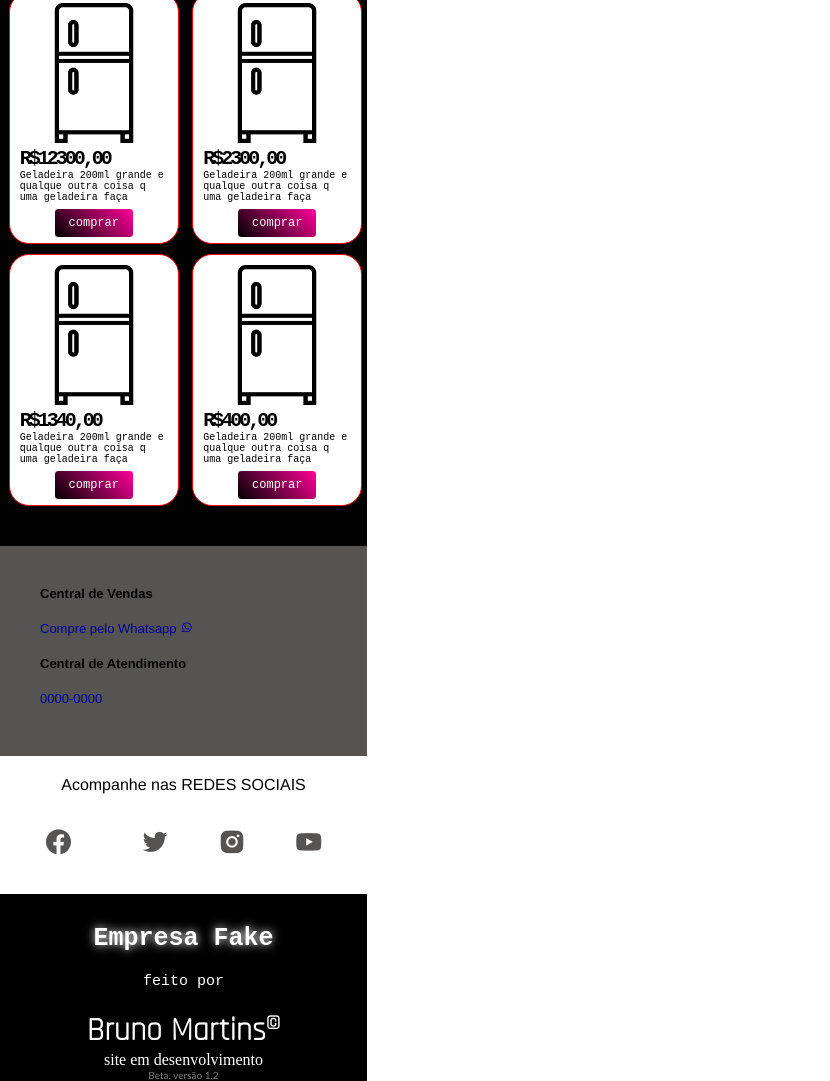
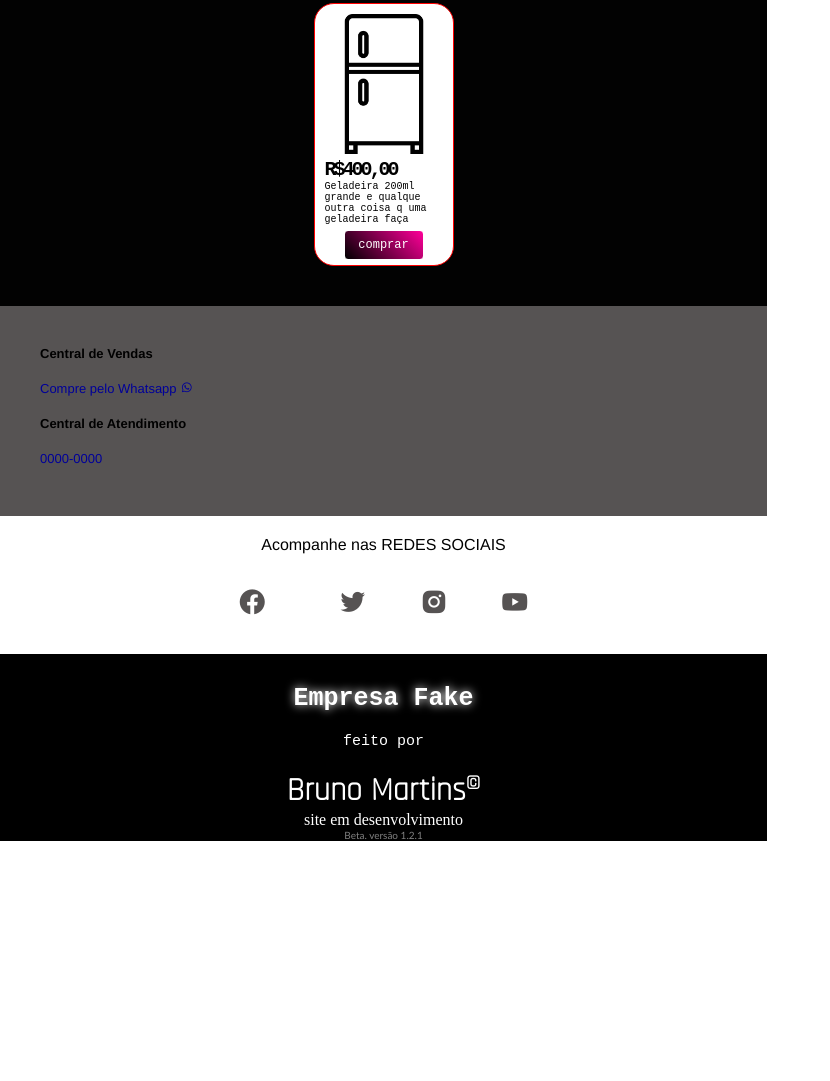
Before and after one commit to bruno5martins/empresa-Fake, a plain HTML site: page index.html in a window 1280 px wide. Shown: the part 1165-2246 px from the top of the page, without its empty margins (0-830 px from the left). After the commit the page ends 2006 px from the top, so only its background shows below. Drawn offline with nearby package versions, Linux system fonts and the light colour scheme.

Commit message:
versão beta 1.2.1
correções de bugs

```diff
--- a/index.html
+++ b/index.html
@@ -213,7 +213,7 @@
                 <h1 class="header-titulo" style="margin-top:30px;">Empresa Fake</h1>
                 <p class="header-previa">feito por </p>
                 <h1 class="footer-titulo">Bruno Martins <p class="p">©</p></h1>
-                <p class="footer-previa">site em desenvolvimento <p class="pp">Beta. versão 1.2</p></p>
+                <p class="footer-previa">site em desenvolvimento <p class="pp">Beta. versão 1.2.1</p></p>
         </div>
       </div>
     </footer>
--- a/style/footer.css
+++ b/style/footer.css
@@ -72,7 +72,7 @@ ul {
   align-items: center;
   align-content: center;
   height: 100px;
-  width: 100%;
+  width: 50%;
 }
 
 .em-preve,
--- a/style/main.css
+++ b/style/main.css
@@ -32,7 +32,7 @@
 
 .produtos-main{
         margin: 2px;
-        width: 100%;
+        max-width: 767px;
         display: flex;
         flex-wrap: wrap;
         align-items: center;
@@ -48,7 +48,7 @@
         background-color: white;
         padding: 10px;
         border: 1px solid red;
-        width: 170px;
+        max-width: 140px;
         display: flex;
         flex-direction: column;
         justify-content: center;
--- a/style/style.css
+++ b/style/style.css
@@ -1,8 +1,8 @@
 body {
   background-color: white;
   overflow-x: hidden;
-  width: 367px;
-
+  max-width: 767px;
+  min-width: 243px;
 
 }
 
@@ -40,7 +40,7 @@ body {
   justify-content: space-around;
   flex-direction: column;
   align-items: center;
-  width: 100%;
+  max-width: 767px;
   background-image: linear-gradient(45deg, rgb(255, 0, 153), black);
   height: 100vh;
 }
@@ -58,6 +58,7 @@ body {
   font-size: 15px;
   padding: 20px;
   text-align: center;
+  max-width: 467px;
 }
 
 .bx-arrow-to-bottom {
```
